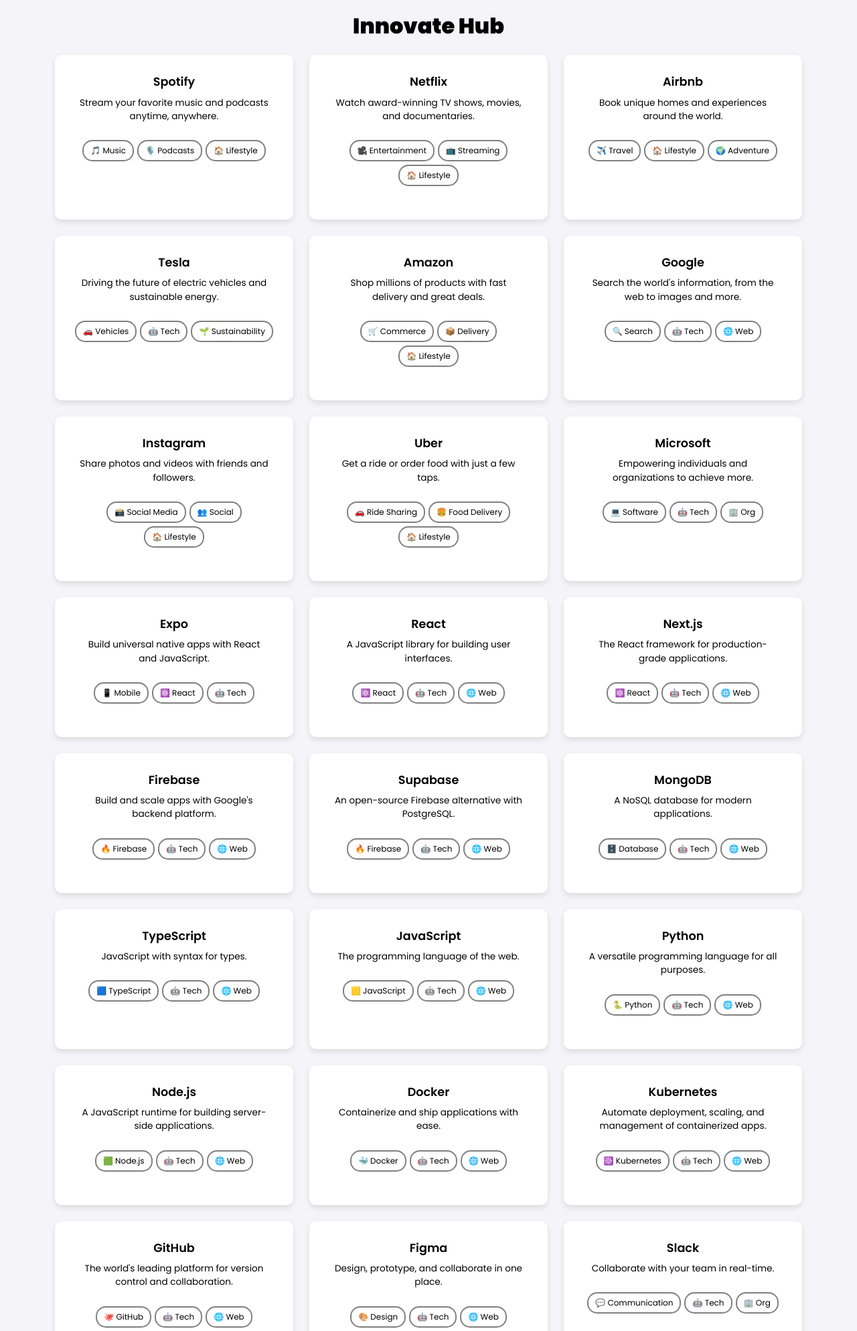
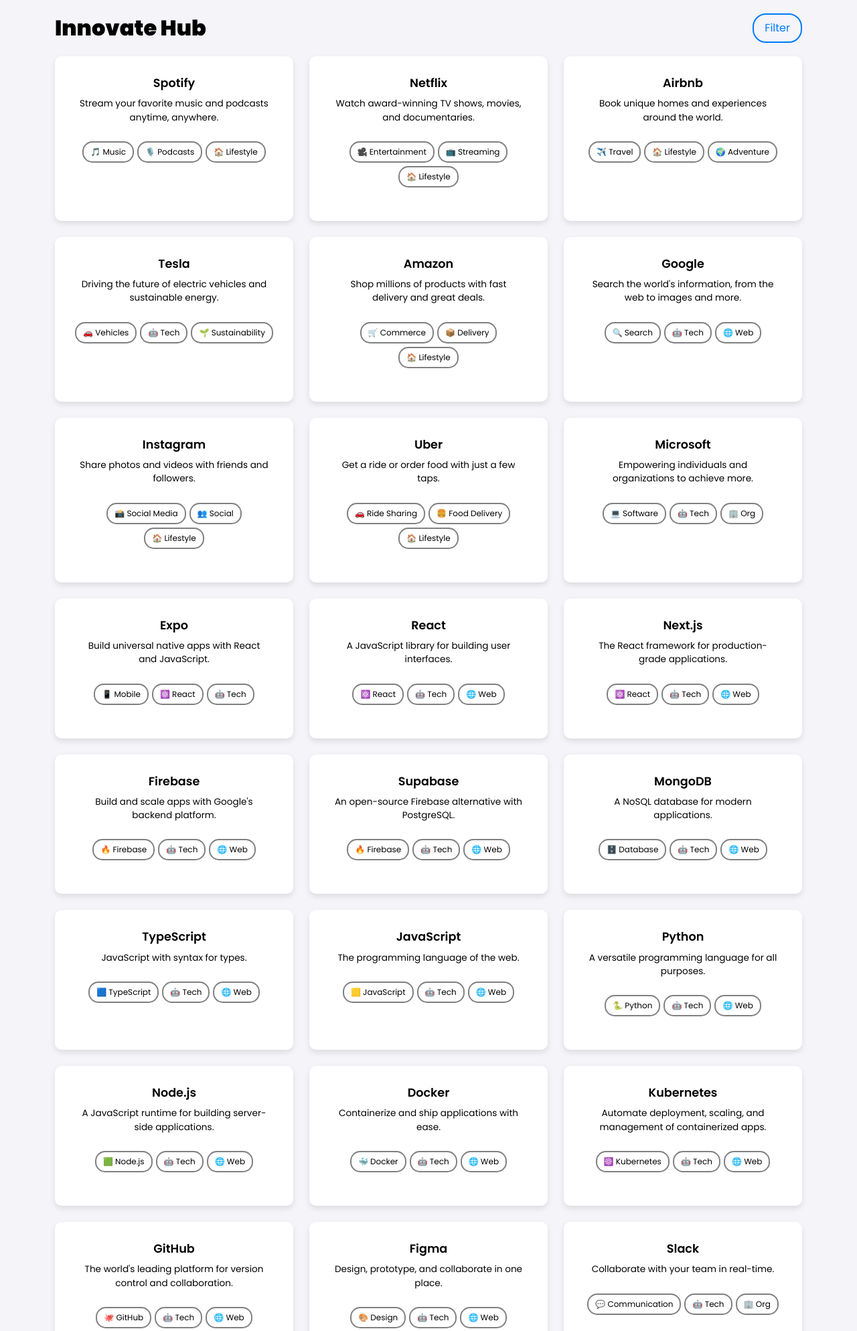
Before and after one commit to MasterBhuvnesh/Innovate-Hub, a Flask app: page / in a window 1280 px wide. Shown: the top 1988 px of the page at 67% size. Run offline with Flask 3, Linux system fonts and the light colour scheme.

Commit message:
modify code to add filter

```diff
--- a/templates/index.html
+++ b/templates/index.html
@@ -26,10 +26,17 @@
         background-color: #f4f4f9;
         padding: 20px;
       }
+      .header {
+        display: flex;
+        justify-content: space-between;
+        align-items: center;
+        margin-bottom: 20px;
+      }
       .title {
         font-size: 2rem;
         font-weight: 900;
         color: #000000;
+        margin: 0;
       }
       .platform-card {
         background: white;
@@ -74,14 +81,82 @@
         font-size: 0.75rem;
         color: #000000;
       }
+      .category-filter {
+        display: flex;
+        flex-wrap: wrap;
+        gap: 10px;
+        margin-bottom: 20px;
+        display: none;
+      }
+      .category-filter.visible {
+        display: flex;
+      }
+      .category-button {
+        background-color: #f8f9fa;
+        border: 2px solid #ddd;
+        padding: 8px 16px;
+        border-radius: 20px;
+        cursor: pointer;
+        transition: background-color 0.3s, border-color 0.3s;
+      }
+      .category-button.selected {
+        background-color: #007bff;
+        border-color: #007bff;
+        color: white;
+      }
+      .hidden {
+        display: none;
+      }
+      .toggle-filter-button {
+        background-color: transparent;
+        color: #007bff;
+        border: 2px solid #007bff;
+        padding: 8px 16px;
+        border-radius: 20px;
+        cursor: pointer;
+        transition: background-color 0.3s, color 0.3s;
+      }
+      .toggle-filter-button:hover {
+        background-color: #007bff;
+        color: white;
+      }
     </style>
   </head>
   <body>
     <div class="container">
-      <h1 class="text-center mb-4 title">{{ title }}</h1>
-      <div class="row">
+      <div class="header">
+        <h1 class="title">{{ title }}</h1>
+        <button
+          class="toggle-filter-button"
+          onclick="toggleCategoryFilter()"
+        >
+          Filter
+        </button>
+      </div>
+
+      <div
+        class="category-filter"
+        id="category-filter"
+      >
+        {% for category in categories %}
+        <div
+          class="category-button"
+          onclick="toggleCategory(this, '{{ category }}')"
+        >
+          {{ category }}
+        </div>
+        {% endfor %}
+      </div>
+
+      <div
+        class="row"
+        id="platforms-container"
+      >
         {% for platform in platforms %}
-        <div class="col-md-4 mb-4">
+        <div
+          class="col-md-4 mb-4 platform-item"
+          data-categories="{{ platform.categories | join(',') }}"
+        >
           <div class="platform-card">
             <h5>{{ platform.name }}</h5>
             <p>{{ platform.description }}</p>
@@ -95,6 +170,54 @@
         {% endfor %}
       </div>
     </div>
+
+    <script>
+      let selectedCategories = [];
+
+      function toggleCategoryFilter() {
+        const categoryFilter = document.getElementById("category-filter");
+        const toggleButton = document.querySelector(".toggle-filter-button");
+
+        if (categoryFilter.classList.contains("visible")) {
+          categoryFilter.classList.remove("visible");
+        } else {
+          categoryFilter.classList.add("visible");
+        }
+      }
+
+      function toggleCategory(button, category) {
+        if (selectedCategories.includes(category)) {
+          selectedCategories = selectedCategories.filter(
+            (cat) => cat !== category
+          );
+          button.classList.remove("selected");
+        } else {
+          selectedCategories.push(category);
+          button.classList.add("selected");
+        }
+
+        filterPlatforms();
+      }
+
+      function filterPlatforms() {
+        const platformItems = document.querySelectorAll(".platform-item");
+
+        platformItems.forEach((item) => {
+          const platformCategories = item
+            .getAttribute("data-categories")
+            .split(",");
+
+          if (
+            selectedCategories.length === 0 ||
+            platformCategories.some((cat) => selectedCategories.includes(cat))
+          ) {
+            item.classList.remove("hidden");
+          } else {
+            item.classList.add("hidden");
+          }
+        });
+      }
+    </script>
     <script src="https://cdn.jsdelivr.net/npm/bootstrap@5.3.0/dist/js/bootstrap.bundle.min.js"></script>
   </body>
 </html>
```
